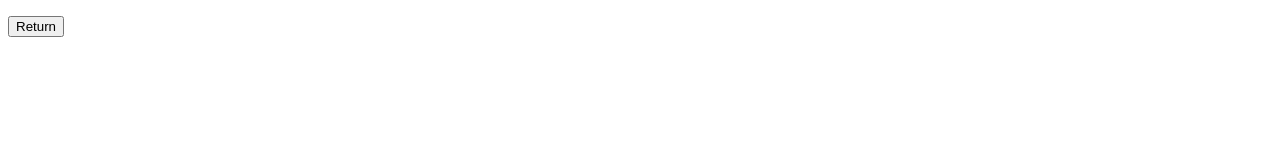
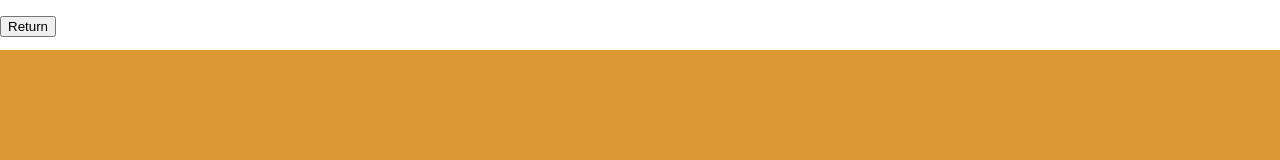
Before and after one commit to Conklaven/Hackathon2, a website: page public/restaurant.html in a window 1280 px wide. Drawn offline with Linux system fonts and the light colour scheme; files whose address does not match are found by name.

Commit message:
css fixes

```diff
--- a/public/restaurant.html
+++ b/public/restaurant.html
@@ -5,6 +5,8 @@
     <meta http-equiv="X-UA-Compatible" content="IE=edge">
     <meta name="viewport" content="width=device-width, initial-scale=1.0">
     <title>Document</title>
+    <link rel="stylesheet" href="reststyle.css">
+
 </head>
 <body>
     <div class="nav">
--- /dev/null
+++ b/public/reststyle.css
@@ -0,0 +1,19 @@
+body {
+    background-color: #db9833;
+    /* background-image: url(https://i.imgur.com/gWvqkcY.png) */
+    margin: auto 0;
+    min-height: 100%;
+    min-width: 100%;
+    font-family: 'Montserrat', sans-serif;
+}
+
+.nav {
+    height: 50px;
+    width: 100vw;
+    background-color: #ffffff;
+    position: fixed;
+    top: 0;
+    /* width: 100%; */
+    z-index: 100;
+    left: 0;
+}
--- a/public/style.css
+++ b/public/style.css
@@ -36,7 +36,7 @@ i{
 }
 
 .robotCard {
-    display: flex;
+    display: grid;
     flex-wrap: wrap;
     justify-content: center;
     width: 45vh;
```
Also changed, not shown: public/myscripts.js (+4 -3 lines).
